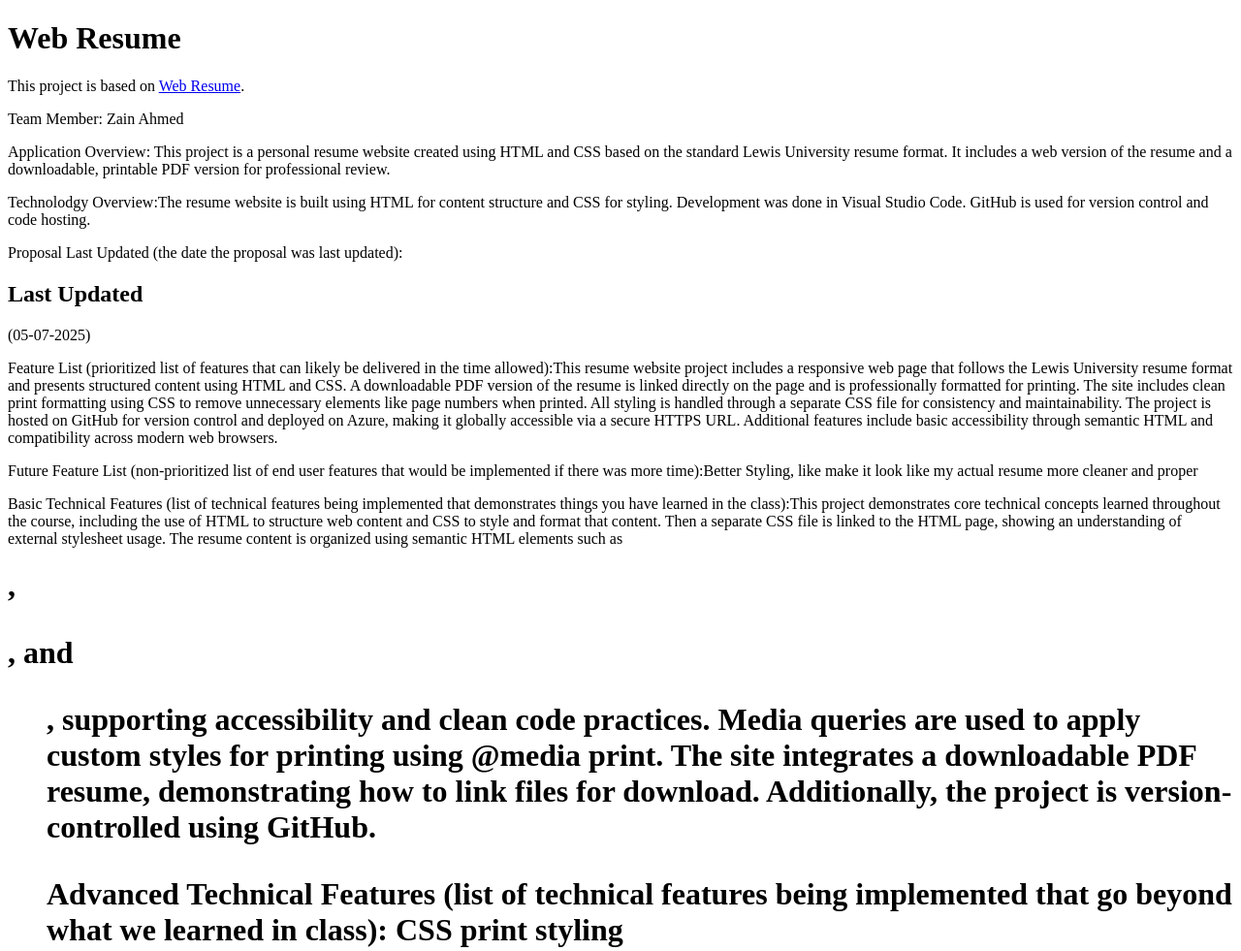
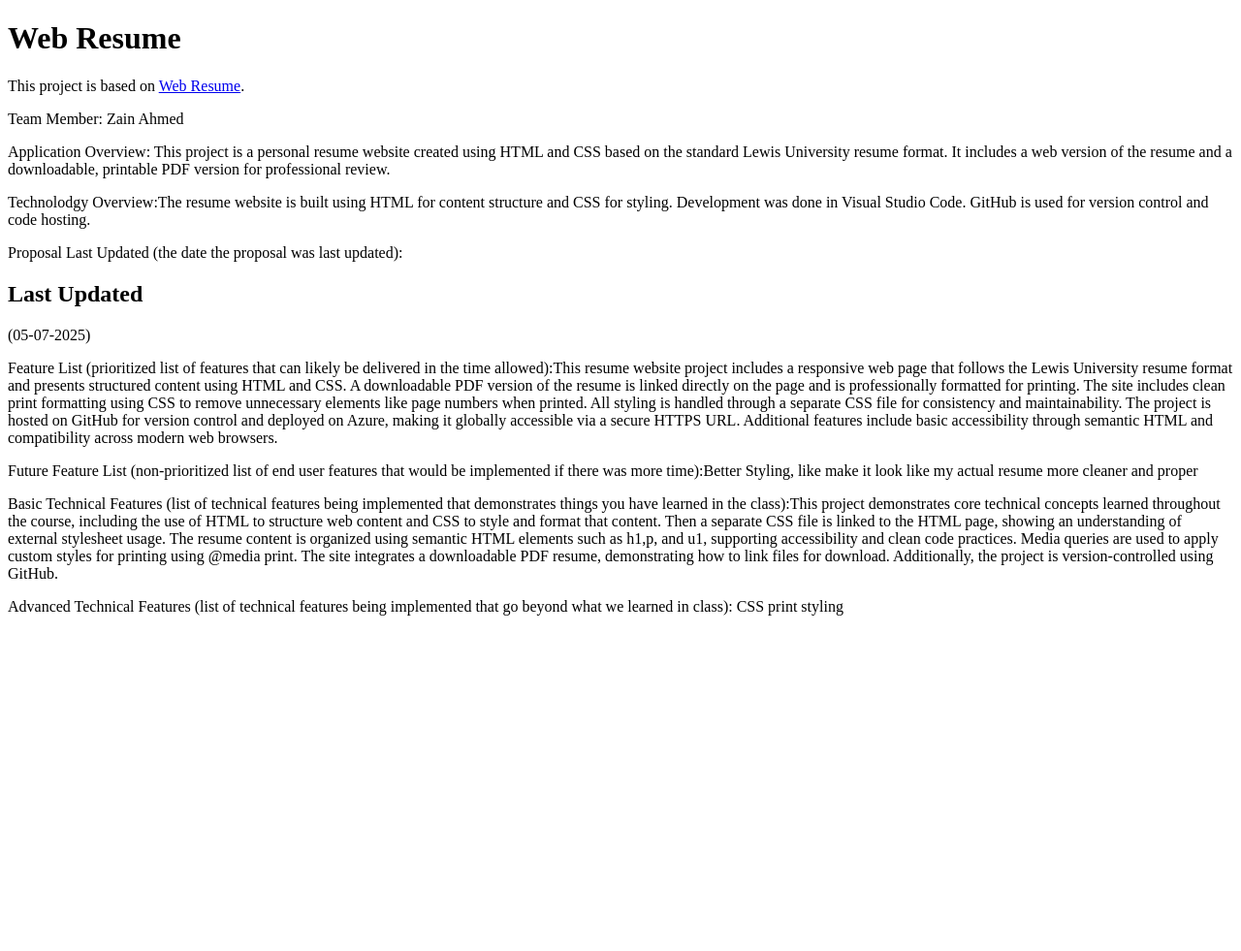
Before and after one commit to za1nahmed/class-project-proposal, a plain HTML site: page index.html in a window 1280 px wide. Shown: the whole page at 97% size. After the commit the page ends 800 px from the top, so only its background shows below. Drawn offline with Linux system fonts and the light colour scheme.

Commit message:
finished prop.

```diff
--- a/index.html
+++ b/index.html
@@ -14,7 +14,7 @@
         </section>
         <p>Feature List (prioritized list of features that can likely be delivered in the time allowed):This resume website project includes a responsive web page that follows the Lewis University resume format and presents structured content using HTML and CSS. A downloadable PDF version of the resume is linked directly on the page and is professionally formatted for printing. The site includes clean print formatting using CSS to remove unnecessary elements like page numbers when printed. All styling is handled through a separate CSS file for consistency and maintainability. The project is hosted on GitHub for version control and deployed on Azure, making it globally accessible via a secure HTTPS URL. Additional features include basic accessibility through semantic HTML and compatibility across modern web browsers.</p>
         <p>Future Feature List (non-prioritized list of end user features that would be implemented if there was more time):Better Styling, like make it look like my actual resume more cleaner and proper</p>
-        <p>Basic Technical Features (list of technical features being implemented that demonstrates things you have learned in the class):This project demonstrates core technical concepts learned throughout the course, including the use of HTML to structure web content and CSS to style and format that content. Then a separate CSS file is linked to the HTML page, showing an understanding of external stylesheet usage. The resume content is organized using semantic HTML elements such as <h1>, <p>, and <ul>, supporting accessibility and clean code practices. Media queries are used to apply custom styles for printing using @media print. The site integrates a downloadable PDF resume, demonstrating how to link files for download. Additionally, the project is version-controlled using GitHub.</p>
+        <p>Basic Technical Features (list of technical features being implemented that demonstrates things you have learned in the class):This project demonstrates core technical concepts learned throughout the course, including the use of HTML to structure web content and CSS to style and format that content. Then a separate CSS file is linked to the HTML page, showing an understanding of external stylesheet usage. The resume content is organized using semantic HTML elements such as h1,p, and u1, supporting accessibility and clean code practices. Media queries are used to apply custom styles for printing using @media print. The site integrates a downloadable PDF resume, demonstrating how to link files for download. Additionally, the project is version-controlled using GitHub.</p>
         <p>Advanced Technical Features (list of technical features being implemented that go beyond what we learned in class): CSS print styling</p>
     </body>
 </html>
```
